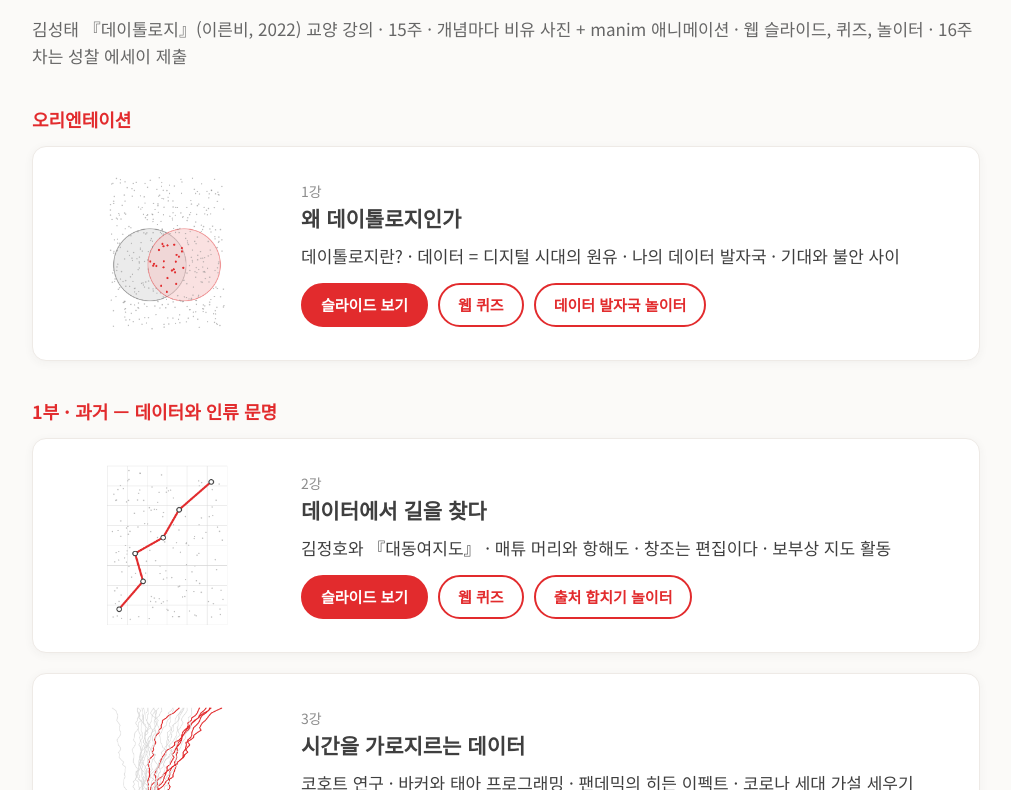
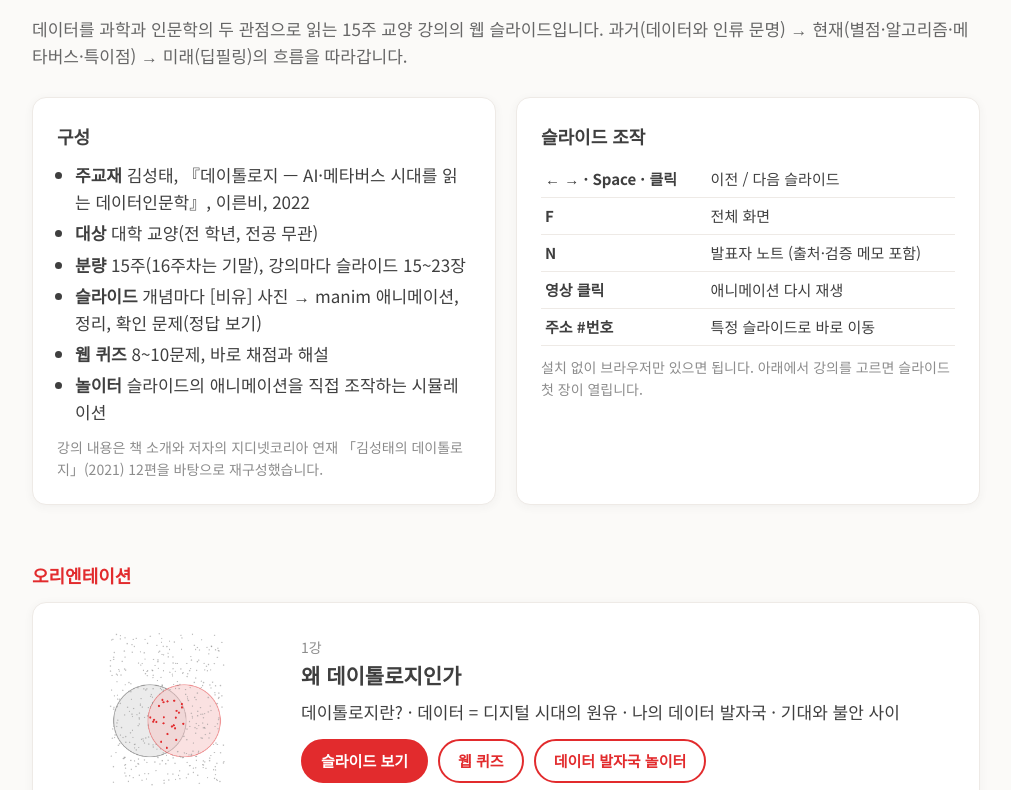
Before and after one commit to ogwany-crypto/datalogy-lecture, a plain HTML site: page docs/index.html in a window 1280 px wide. Shown: the part 90-880 px from the top of the page, without its empty margins (134-1145 px from the left). Drawn offline with Linux system fonts and the light colour scheme.

Commit message:
Add course description, controls, and credits to the list page
Co-Authored-By: Claude Opus 5.5 <noreply@anthropic.com>

```diff
--- a/docs/index.html
+++ b/docs/index.html
@@ -11,13 +11,48 @@
   .lec img { width: 100%; aspect-ratio: 4/3; object-fit: contain; background: #fff; border-radius: 10px; }
   .lec .links { display: flex; flex-wrap: wrap; gap: 10px; margin-top: 14px; }
   h2.part { font-size: 18px; color: var(--red); margin: 36px 0 12px; }
+  .about { display: grid; grid-template-columns: 1fr 1fr; gap: 20px; }
+  .about h2 { font-size: 18px; margin-bottom: 10px; }
+  .about ul { padding-left: 18px; }
+  .about li { margin: 4px 0; }
+  table.keys { border-collapse: collapse; width: 100%; font-size: 15px; }
+  table.keys td { border-bottom: 1px solid var(--line); padding: 6px 4px; }
+  table.keys td:first-child { font-weight: 700; white-space: nowrap; width: 40%; }
+  .notice { font-size: 14px; color: #666; }
+  .notice li { margin: 4px 0; }
+  @media (max-width: 760px) { .about { grid-template-columns: 1fr; } }
   @media (max-width: 600px) { .lec { grid-template-columns: 1fr; } }
 </style>
 </head>
 <body>
 <div class="wrap">
-  <header class="top"><h1>데이톨로지 강의자료</h1></header>
-  <p class="lede">김성태 『데이톨로지』(이른비, 2022) 교양 강의 · 15주 · 개념마다 비유 사진 + manim 애니메이션 · 웹 슬라이드, 퀴즈, 놀이터 · 16주차는 성찰 에세이 제출</p>
+  <header class="top"><h1>데이톨로지 강의자료</h1><nav><a href="https://github.com/ogwany-crypto/datalogy-lecture">GitHub</a></nav></header>
+  <p class="lede">데이터를 과학과 인문학의 두 관점으로 읽는 15주 교양 강의의 웹 슬라이드입니다. 과거(데이터와 인류 문명) → 현재(별점·알고리즘·메타버스·특이점) → 미래(딥필링)의 흐름을 따라갑니다.</p>
+  <section class="about">
+    <article class="card">
+      <h2>구성</h2>
+      <ul>
+        <li><b>주교재</b> 김성태, 『데이톨로지 — AI·메타버스 시대를 읽는 데이터인문학』, 이른비, 2022</li>
+        <li><b>대상</b> 대학 교양(전 학년, 전공 무관)</li>
+        <li><b>분량</b> 15주(16주차는 기말), 강의마다 슬라이드 15~23장</li>
+        <li><b>슬라이드</b> 개념마다 [비유] 사진 → manim 애니메이션, 정리, 확인 문제(정답 보기)</li>
+        <li><b>웹 퀴즈</b> 8~10문제, 바로 채점과 해설</li>
+        <li><b>놀이터</b> 슬라이드의 애니메이션을 직접 조작하는 시뮬레이션</li>
+      </ul>
+      <p class="muted" style="margin-top:10px">강의 내용은 책 소개와 저자의 지디넷코리아 연재 「김성태의 데이톨로지」(2021) 12편을 바탕으로 재구성했습니다.</p>
+    </article>
+    <article class="card">
+      <h2>슬라이드 조작</h2>
+      <table class="keys">
+        <tr><td>← → · Space · 클릭</td><td>이전 / 다음 슬라이드</td></tr>
+        <tr><td>F</td><td>전체 화면</td></tr>
+        <tr><td>N</td><td>발표자 노트 (출처·검증 메모 포함)</td></tr>
+        <tr><td>영상 클릭</td><td>애니메이션 다시 재생</td></tr>
+        <tr><td>주소 #번호</td><td>특정 슬라이드로 바로 이동</td></tr>
+      </table>
+      <p class="muted" style="margin-top:10px">설치 없이 브라우저만 있으면 됩니다. 아래에서 강의를 고르면 슬라이드 첫 장이 열립니다.</p>
+    </article>
+  </section>
   <h2 class="part">오리엔테이션</h2>
   <article class="card lec">
     <img src="01/assets/cover.png" alt="1강 표지 그림">
@@ -218,7 +253,16 @@
       </div>
     </div>
   </article>
-  <p class="muted">슬라이드: ← → 키로 이동 · F 전체 화면 · N 발표자 노트</p>
+  <section class="card notice" style="margin-top:28px">
+    <h2 style="font-size:18px">출처와 라이선스</h2>
+    <ul style="padding-left:18px">
+      <li>이 사이트는 위 책을 교재로 쓰는 강의를 위해 만든 <b>보조 자료</b>이며, 저자·출판사와 관계가 없습니다. 책의 내용은 요약·재구성했고, 원문을 옮기지 않았습니다.</li>
+      <li>사진은 <a href="https://openverse.org">Openverse</a>에서 찾은 CC 라이선스(CC0, CC BY, CC BY-SA, Public Domain Mark) 이미지만 썼습니다. 저작자와 라이선스는 각 강의 마지막 슬라이드에 있습니다.</li>
+      <li>애니메이션은 <a href="https://www.manim.community">manim</a>, 그림은 matplotlib으로 직접 만들었습니다.</li>
+      <li>책 본문을 직접 대조하지 못한 부분은 발표자 노트에 [보충]·[검증 노트]로 표시했습니다.</li>
+      <li>소스: <a href="https://github.com/ogwany-crypto/datalogy-lecture">https://github.com/ogwany-crypto/datalogy-lecture</a></li>
+    </ul>
+  </section>
 </div>
 </body>
 </html>
```
